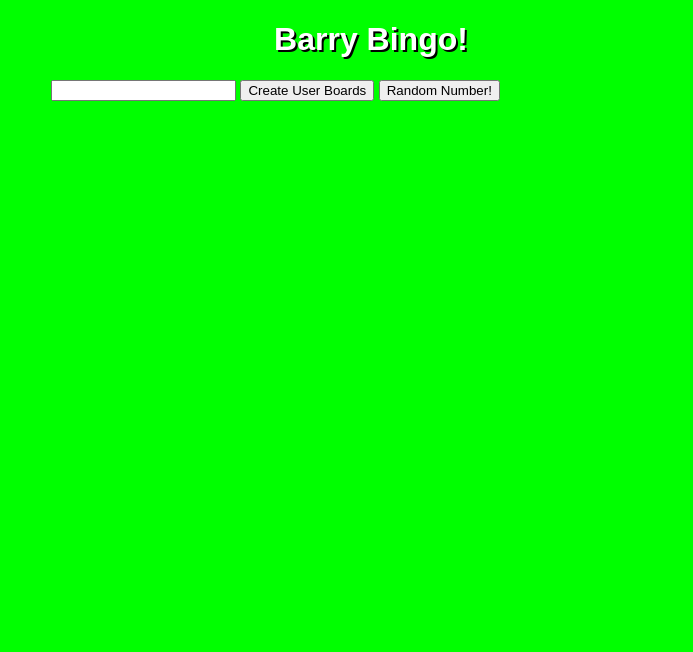
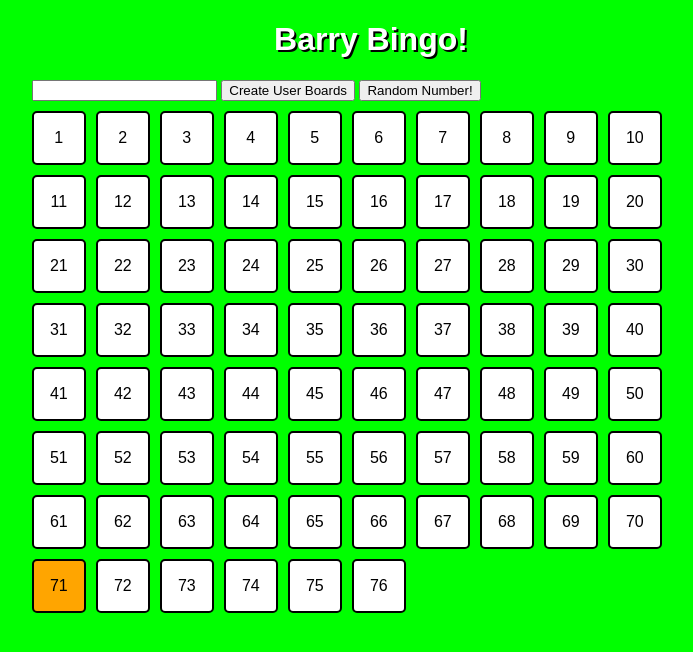
Before and after one commit to BarryPercy/U3-D14-Bingo-Board, a plain HTML site: page index.html in a window 1280 px wide. Both pictures are taken after a click on the button "Random Number!". Shown: the whole page, without its empty margins (269-962 px from the left). Drawn offline with Linux system fonts and the light colour scheme.

Commit message:
BIngo Board/number generator created

```diff
--- a/index.html
+++ b/index.html
@@ -12,9 +12,9 @@
             <div id="creation-zone">
                 <input type="text" id="number-of-user-boards" />
                 <input class="button" type="button" value="Create User Boards" onclick="createUserBoards()"/>
-                <input class="button" type="button" value="Random Number!" onclick="createUserBoards()"/>
+                <input class="button" type="button" value="Random Number!" onclick="generateNumber()"/>
             </div>
-            <div id="bingo-boards">
+            <div id="bingo-board">
 
             </div>
             <div id="user-boards"></div>
--- a/scripts/scripts.js
+++ b/scripts/scripts.js
@@ -1 +1,27 @@
-window.onload = alert("hey");
+window.onload = function(){
+    createBingoBoard()
+}
+let alreadySelectedNumbers= [];
+let bingoBoard = document.getElementById("bingo-board")
+function createBingoBoard(){
+    for(let i=1;i<=76;i++){
+        newNumberDiv= document.createElement('div');
+        newNumberDiv.innerHTML = "<p>"+[i]+'</p>';
+        bingoBoard.appendChild(newNumberDiv);
+    }
+}
+function generateNumber(){
+    let number = Math.floor(Math.random()*76)+1;
+    if(alreadySelectedNumbers.includes(number)){
+        generateNumber();
+    }else{}
+        alreadySelectedNumbers.push(number);
+        highlightBingoNumber(number);
+        console.log(number);
+}
+
+function highlightBingoNumber(num){
+    let numberDiv = document.querySelectorAll("#bingo-board div")[num-1];
+    console.log(numberDiv);
+    numberDiv.classList.add("selectedNumber");
+}
--- a/styles/style.css
+++ b/styles/style.css
@@ -6,7 +6,7 @@ body{
 .all-content{
     display:block;
     margin:auto;
-    width:50%;
+    width:53%;
 }
 
 .title{
@@ -15,3 +15,20 @@ body{
     text-align: center;
     font-size: xx-large;
 }
+#bingo-board div{
+    display:inline-block;
+    border:solid;
+    border-width: 2px;
+    border-color: black;
+    border-radius: 5px;
+    width:50px;
+    background-color: white;
+    color: black;
+    text-align: center;
+    margin-top:10px;
+    margin-right:10px;
+}
+
+.selectedNumber{
+    background-color: orange !important;
+}
```
